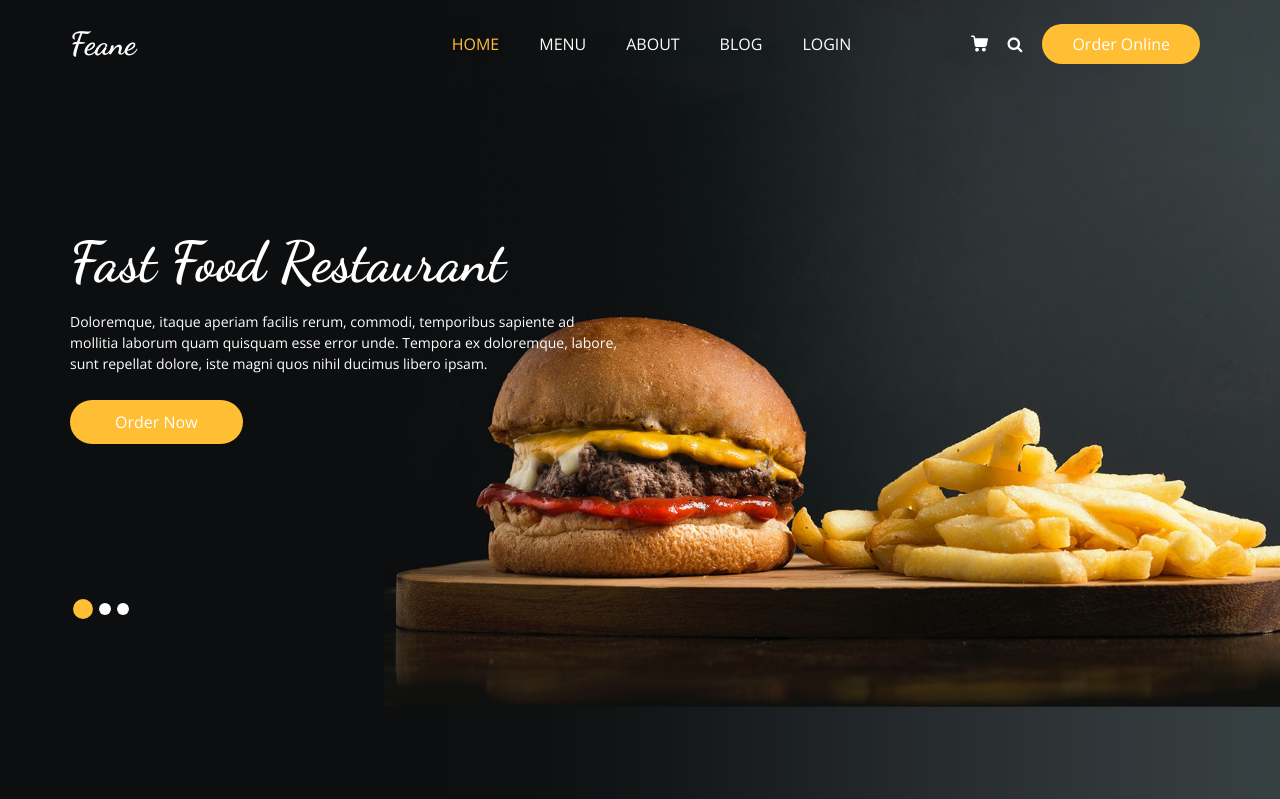
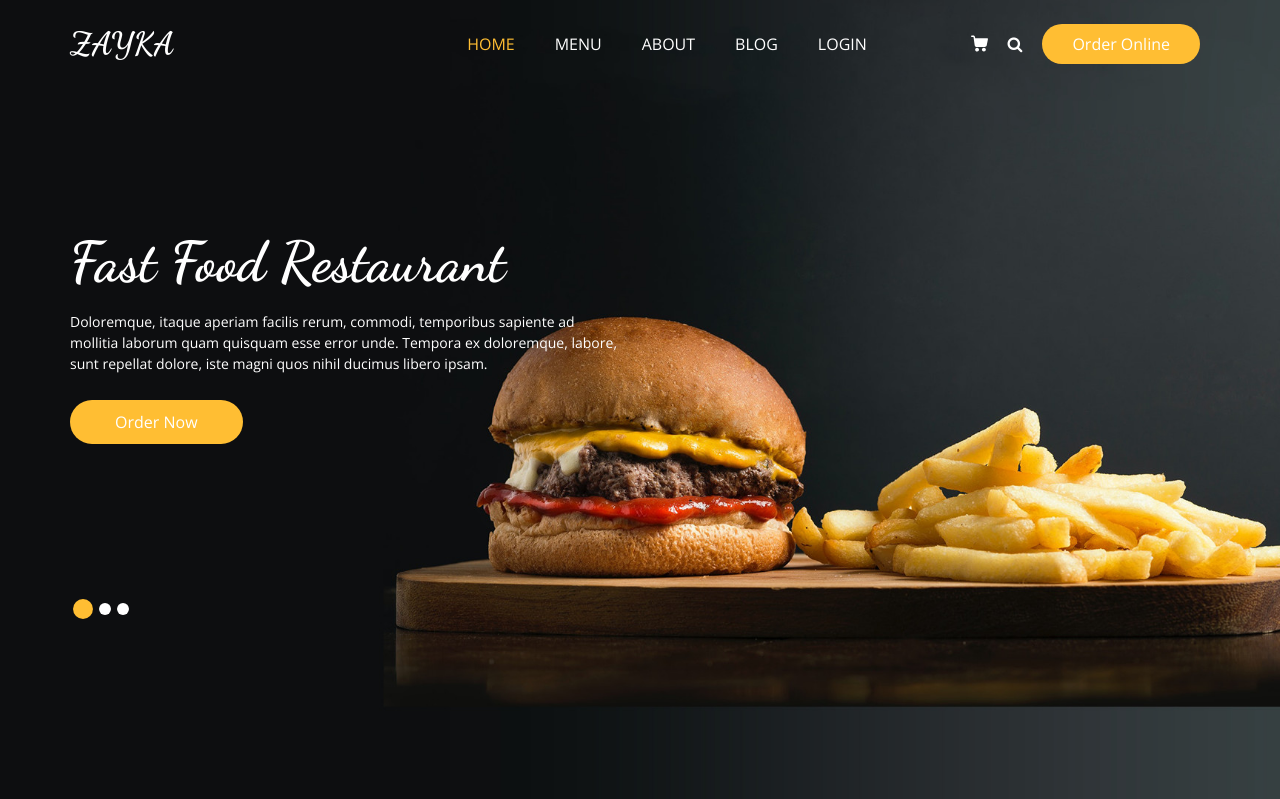
Before and after one commit to 1710shubham/Food, a Django app: template app/templates/app/index.html in a window 1280 px wide. Shown: the top 799 px of the page. Run offline with Django 5.2, Linux system fonts and the light colour scheme; the template is opened without the code that fills it, so the values that code supplies are empty; some libraries are stand-ins or nearby versions.

Commit message:
title change

```diff
--- a/Food/settings.py
+++ b/Food/settings.py
@@ -79,7 +79,7 @@ DATABASES = {
         'ENGINE': 'django.db.backends.mysql',
         'NAME': 'zayka',
         'USER': 'root',
-        'PASSWORD': 'root',
+        'PASSWORD': '',
         'HOST': 'localhost',
         'PORT': '3306',
     }
--- a/app/templates/app/header.html
+++ b/app/templates/app/header.html
@@ -12,7 +12,7 @@
   <meta name="keywords" content="" />
   <meta name="description" content="" />
   <meta name="author" content="" />
-  <link rel="shortcut icon" href="{% static 'images/favicon.png' %}" type="">
+  <link rel="shortcut icon" href="{% static 'images/food_logo.jpeg' %}" type="">
   <!-- Bootstrap CSS -->
 <link rel="stylesheet" href="https://stackpath.bootstrapcdn.com/bootstrap/4.5.2/css/bootstrap.min.css">
 
@@ -24,7 +24,7 @@
 <script src="https://stackpath.bootstrapcdn.com/bootstrap/4.5.2/js/bootstrap.min.js"></script>
 
 
-  <title> Feane </title>
+  <title> ZAYKA </title>
 
   <!-- bootstrap core css -->
   <link rel="stylesheet" type="text/css" href="{% static 'css/bootstrap.css' %}" />
@@ -57,7 +57,7 @@
         <nav class="navbar navbar-expand-lg custom_nav-container ">
           <a class="navbar-brand" href="index.html">
             <span>
-              Feane
+              ZAYKA
             </span>
           </a>
 
@@ -84,11 +84,11 @@
                 <h3 class="nav-link">{{request.session.Name}}</h3>
               </li>
               <li class="nav-item">
-                <a class="nav-link" href="{% url 'logout'%}">Logout</a>
+                <a class="nav-link" href="{% url 'logout' %}">Logout</a>
               </li>
               {% else %}
               <li class="nav-item">
-                <a class="nav-link" href="{% url 'loginpage'%}">Login</a>
+                <a class="nav-link" href="{% url 'loginpage' %}">Login</a>
             </li>
               {% endif %}
 </ul>
```
